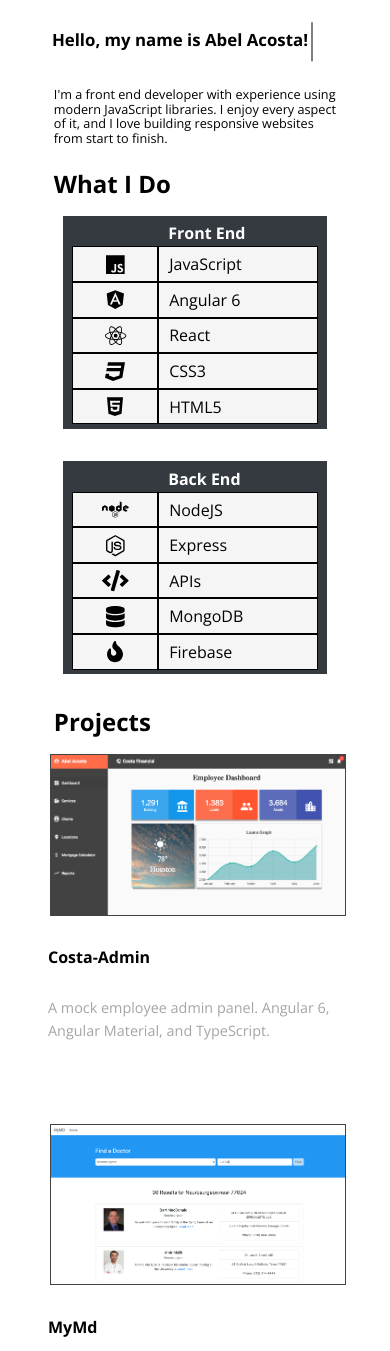
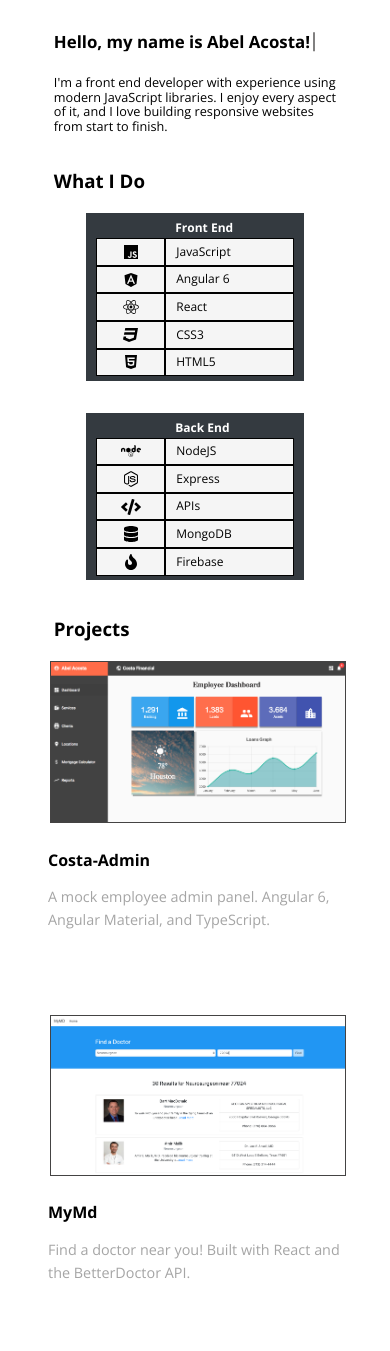
Before and after one commit to abecel22/portfolio, a Gatsby site: page / in a window 390 px wide. Shown: the top 1351 px of the page. Built offline with nearby package versions, Linux system fonts and the light colour scheme; Gatsby itself is replaced by a stand-in of ours.

Commit message:
Improved mobile view.  Refactored scss.

```diff
--- a/src/components/skills.js
+++ b/src/components/skills.js
@@ -6,9 +6,9 @@ import "./styles/skills.scss"
 const Skills = () => {
   return (
     <div>
-      <h2 className="skills">What I Do</h2>
+      <h3 className="skills">What I Do</h3>
       <div className="skillsDiv">
-        <div className="fb">
+        <div className="skillsDiv_column">
           <table>
             <thead>
               <tr>
@@ -53,7 +53,7 @@ const Skills = () => {
             </tbody>
           </table>
         </div>
-        <div className="fb">
+        <div className="skillsDiv_column">
           <table>
             <thead>
               <tr>
--- a/src/components/styles/index.scss
+++ b/src/components/styles/index.scss
@@ -10,7 +10,7 @@
   padding: 2rem 3rem;
   overflow: scroll;
   .title {
-    margin: 2.5vw 1.5vw 0.5vw 1vw;
+    margin: 2.5vw 1.5vw 0.5vw 1.5vw;
     border-right: 2px solid rgba(255, 255, 255, 0.75);
     font-size: calc(16px + (26 - 14) * ((100vw - 300px) / (1600 - 300)));
     white-space: nowrap;
@@ -19,21 +19,15 @@
     transform: translateY(-50%);
     font-weight: 800;
   }
-  h2 {
-    margin: 0.5vw 1.5vw;
+  h3 {
+    margin: 1.5vw 1.5vw;
   }
-  h3 {
+  .left__div-intro {
     margin: 1.5vw 1.5vw;
     font-size: calc(12px + (26 - 16) * ((100vw - 300px) / (1600 - 300)));
     font-weight: 300;
   }
-  h4 {
-    padding-left: 0.5rem;
-  }
-  p {
-    font-size: 0.9rem;
-    padding-left: 0.5rem;
-  }
+
   .typewriter {
     animation: typewriter 3.5s steps(44) 1s 1 normal both,
       blinkTextCursor 600ms steps(44) infinite normal;
@@ -140,8 +134,8 @@
     }
 
     .project-details_info {
-      margin: 2em;
-      padding: 0.5em;
+      margin: 1.5em;
+      padding: 0.25em;
     }
 
     .projects-row_info {
--- a/src/components/styles/projects.scss
+++ b/src/components/styles/projects.scss
@@ -20,15 +20,17 @@
     transform: translateY(-5px);
     box-shadow: 0px 6px 17px 0px rgba(0, 0, 0, 0.4);
   }
-  h3 {
-    margin: 0;
-    padding-left: 0;
+  h4 {
+    margin: 1rem 0 0 0;
+    padding-left: 0.5rem;
   }
   p {
     color: #a5a5a5;
     font-weight: 300;
     line-height: 1.6;
     font-size: 0.9rem;
+    padding: 0 0 0 0.5rem;
+    margin: 0.5rem 0 1rem 0;
   }
 }
 
--- a/src/components/styles/skills.scss
+++ b/src/components/styles/skills.scss
@@ -7,7 +7,7 @@
   justify-content: space-around;
 }
 
-.fb {
+.skillsDiv_column {
   width: 35%;
 }
 
@@ -50,7 +50,7 @@ table {
     flex-direction: column;
   }
 
-  .fb {
+  .skillsDiv_column {
     width: 50%;
     padding: 10px 0;
     margin: 0 auto;
@@ -58,13 +58,14 @@ table {
 }
 
 @media screen and (max-width: 550px) {
-  .fb {
-    width: 90%;
+  .skillsDiv_column {
+    width: 74%;
     padding: 10px 0;
     margin: 0 auto;
+    font-size: 12px;
     table,
     td {
-      line-height: 1.5;
+      line-height: 1.2;
     }
   }
 }
--- a/src/pages/index.js
+++ b/src/pages/index.js
@@ -15,14 +15,14 @@ const IndexPage = () => (
     <SEO title="Home" keywords={[`gatsby`, `application`, `react`]} />
     <div className="container">
       <div className="left__div">
-        <p className="typewriter title">Hello, my name is Abel Acosta!</p>
-        <h3>
+        <h2 className="typewriter title">Hello, my name is Abel Acosta!</h2>
+        <p className="left__div-intro">
           I'm a front end developer with experience using modern JavaScript
           libraries. I enjoy every aspect of it, and I love building responsive
           websites from start to finish.
-        </h3>
+        </p>
         <Skills />
-        <h2 className="projects__title">Projects</h2>
+        <h3 className="projects__title">Projects</h3>
         <Projects />
       </div>
       <div className="right__div">
```
